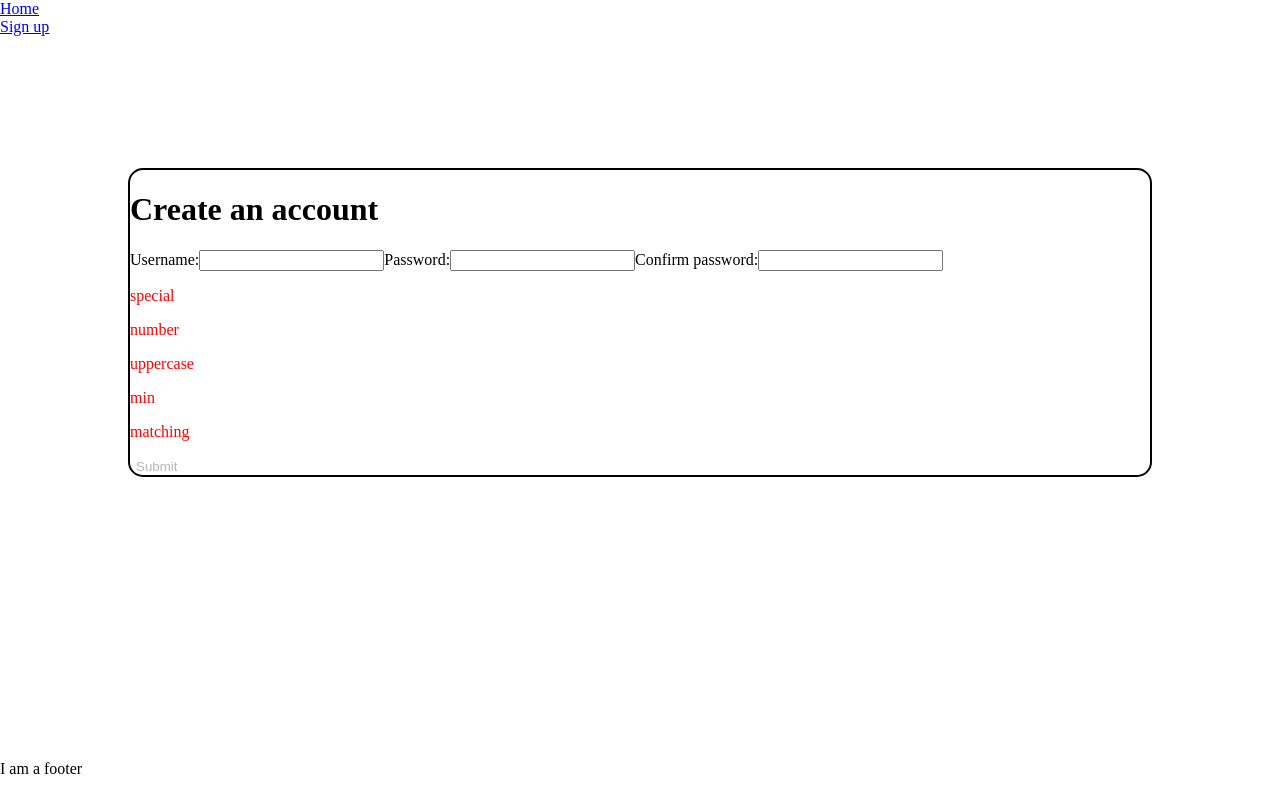
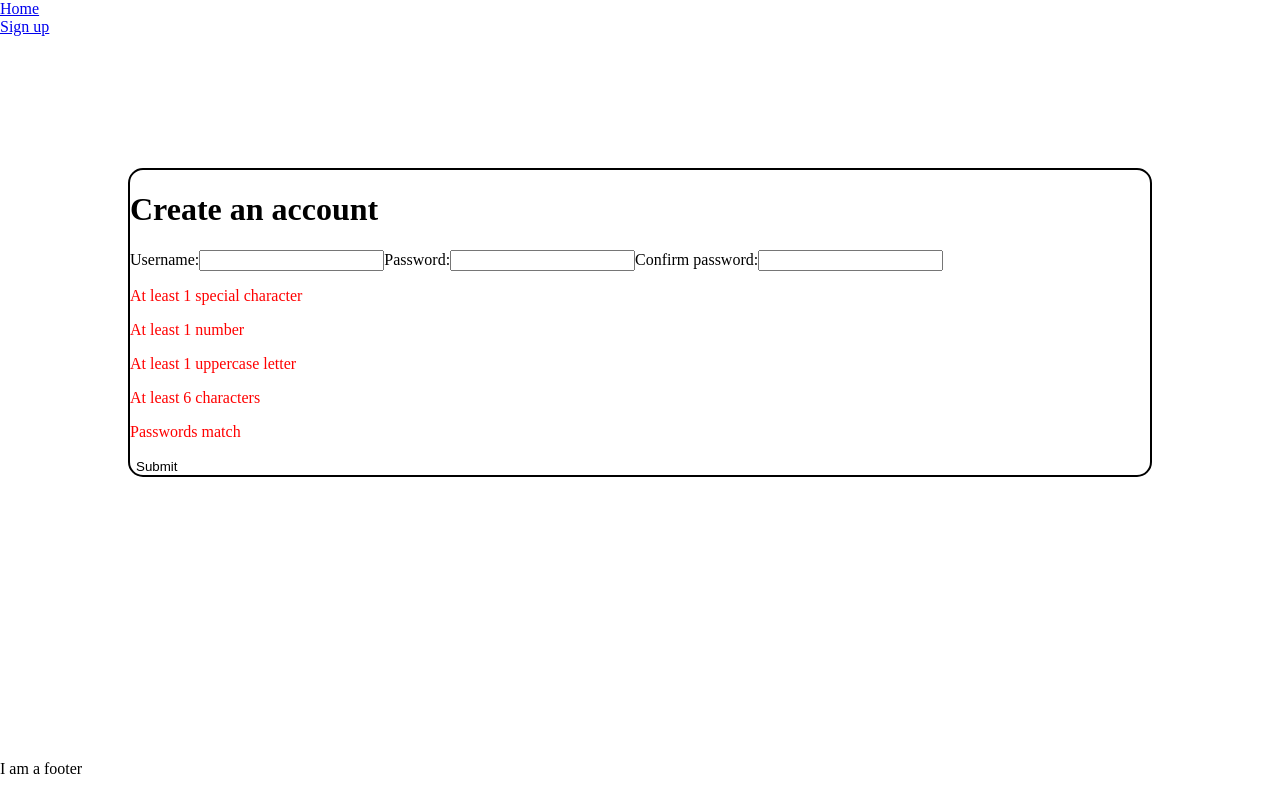
Before and after one commit to daoudmerchant/salt-hackday, a React (Create React App) app in the folder client/: page /form/signup in a window 1280 px wide. Built offline with nearby package versions, Linux system fonts and the light colour scheme.

Commit message:
Fix sign-up validation messages

```diff
--- a/client/src/components/FormRequirement.js
+++ b/client/src/components/FormRequirement.js
@@ -9,10 +9,10 @@ const InvalidSpan = styled.span`
 `
 
 
-const FormRequirement = ({requirement, valid}) => {
+const FormRequirement = ({valid, message}) => {
     const Span = valid ? ValidSpan : InvalidSpan;
     return (
-        <p><Span>{requirement}</Span></p>
+        <p><Span>{message}</Span></p>
     )
 }
 
--- a/client/src/hooks.js
+++ b/client/src/hooks.js
@@ -24,12 +24,12 @@ Validation:
 
 */
 
-const setKey = (key, bool) => prev => ({...prev, [key]: bool})
+const setKey = (key, bool) => prev => ({...prev, [key]: [bool, prev[key][1]]})
 
 export const useNewUser = (validation) => {
     const [user, updateUsername, updatePassword] = useUserDetails();
     const [confirmedPassword, setConfirmedPassword] = useState('');
-    const emptyValidation = {...Object.fromEntries(Object.keys(validation).map(key => [key, false])), matching: false}
+    const emptyValidation = {...Object.fromEntries(Object.keys(validation).map(key => [key, [false, validation[key][1]]])), matching: [false, "Passwords match"]}
     const [valid, setValid] = useState(emptyValidation);
     useEffect(() => {
         if (validation.special) {
@@ -59,14 +59,12 @@ export const useNewUser = (validation) => {
         }
     }, [JSON.stringify(user)])
     useEffect(() => {
-        console.log("RUNNING")
         if (!user.password || !confirmedPassword) {
             return;
         }
         if (user.password !== confirmedPassword) {
             return setValid(setKey("matching", false));
         }
-        console.log("Matches!")
         setValid(setKey("matching", true))
     }, [JSON.stringify(user), confirmedPassword])
     return [
--- a/client/src/pages/Signup.js
+++ b/client/src/pages/Signup.js
@@ -13,10 +13,10 @@ const Form = styled.form`
 `
 
 const validityCheck = {
-    special: true,
-    number: true,
-    uppercase: true,
-    min: 6
+    special: [true,"At least 1 special character"],
+    number: [true, "At least 1 number"],
+    uppercase: [true, "At least 1 uppercase letter"],
+    min: [6, "At least 6 characters"]
 }
 
 const Signup = () => {
@@ -31,9 +31,9 @@ const Signup = () => {
         <Form onSubmit={handleSubmit}>
             <h1>Create an account</h1>
             <label>Username:<input type="text" value={userFromInput.username} onChange={updateUsername} maxLength={20} required/></label>
-            <label>Password:<input type="text" value={userFromInput.password} onChange={updatePassword} required/></label>
-            <label>Confirm password:<input type="text" value={userFromInput.confirmedPassword} onChange={updateConfirmedPassword}/></label>
-            {Object.entries(valid).map(([key, validity]) => <FormRequirement key={key} requirement={key} valid={validity}/>)}
+            <label>Password:<input type="password" value={userFromInput.password} onChange={updatePassword} required/></label>
+            <label>Confirm password:<input type="password" value={userFromInput.confirmedPassword} onChange={updateConfirmedPassword}/></label>
+            {Object.entries(valid).map(([key, [validity, message]]) => <FormRequirement key={key} valid={validity} message={message}/>)}
             <button type="submit" disabled={!canSubmit}>Submit</button>
         </Form>
     )
```
